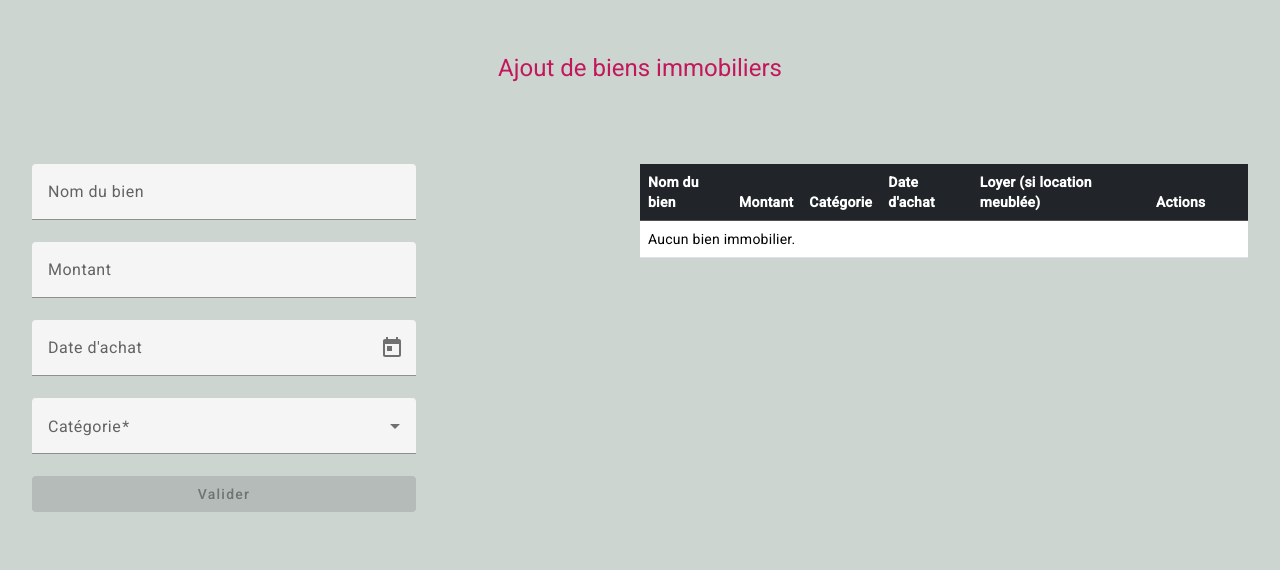
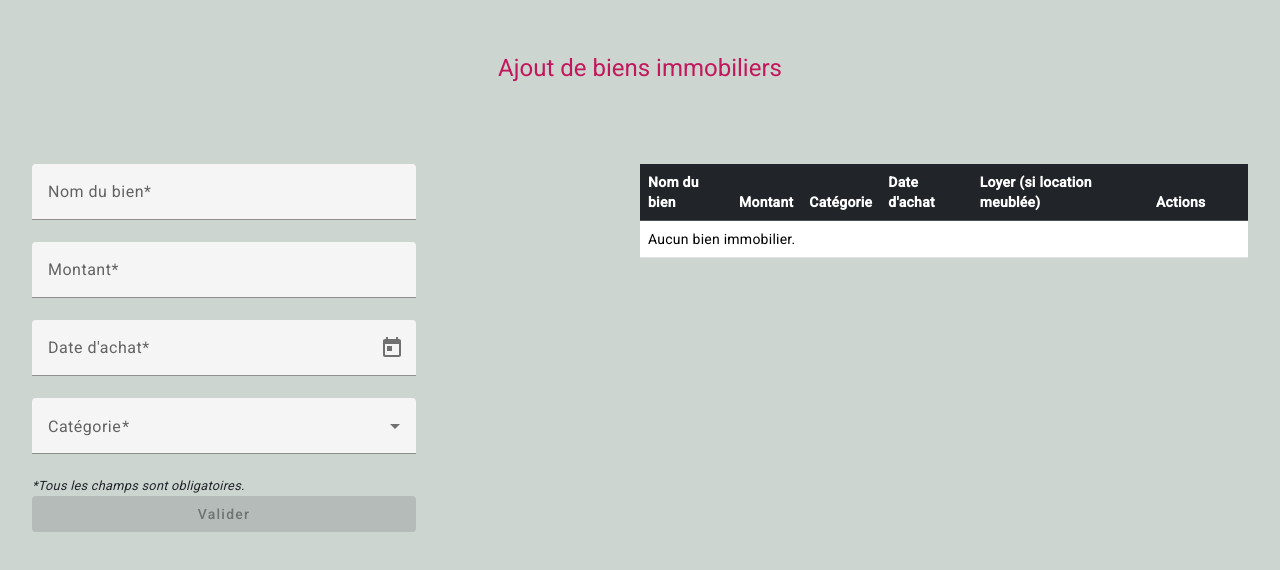
Before and after one commit to raven-panda/angular-test-ambroise, an Angular app: page / in a window 1280 px wide. Shown: the top 570 px of the page. Built offline with nearby package versions, Linux system fonts and the light colour scheme.

Commit message:
feat: Required fields hint
-- Forms --
- Added a mat-label in the forms which tells the user that all fields are required.

-- Other --
- Corrected typing at dialog.component.ts, line 15. Data was of type any, now it's of type FormDataInterface.

```diff
--- a/src/app/dialog/dialog.component.html
+++ b/src/app/dialog/dialog.component.html
@@ -2,7 +2,7 @@
     <h1>Modifier un bien</h1>
     <form (ngSubmit)="onSubmit(form)" #form="ngForm">
         <mat-form-field>
-            <input matInput placeholder="Nom du bien" id="nom" name="nom" ngModel [(ngModel)]="data.nom" >
+            <input matInput placeholder="Nom du bien*" id="nom" name="nom" ngModel [(ngModel)]="data.nom" >
             <mat-error *ngIf="form.controls['nom'] && form.controls['nom'].hasError('required') && (form.controls['nom'].dirty || form.controls['nom'].touched)">
                 Veuillez remplir ce champ.
             </mat-error>
@@ -14,7 +14,7 @@
             </mat-error>
         </mat-form-field>
         <mat-form-field>
-            <input matInput placeholder="Montant" name="montant" ngModel pattern="[0-9]+" [(ngModel)]="data.montant" required >
+            <input matInput placeholder="Montant*" name="montant" ngModel pattern="[0-9]+" [(ngModel)]="data.montant" required >
             <mat-error *ngIf="form.controls['montant'] && form.controls['montant'].hasError('required') && (form.controls['montant'].dirty || form.controls['montant'].touched)">
                 Veuillez remplir ce champ.
             </mat-error>
@@ -23,7 +23,7 @@
             </mat-error>
         </mat-form-field>
         <mat-form-field>
-            <input matInput [matDatepicker]="picker" placeholder="Date d'achat" name="dateAchat" ngModel [(ngModel)]="dateAchatFormatted" required >
+            <input matInput [matDatepicker]="picker" placeholder="Date d'achat*" name="dateAchat" ngModel [(ngModel)]="dateAchatFormatted" required >
             <mat-datepicker-toggle matSuffix [for]="picker"></mat-datepicker-toggle>
             <mat-datepicker #picker></mat-datepicker>
             <mat-error *ngIf="form.controls['dateAchat'] && form.controls['dateAchat'].hasError('required') && (form.controls['dateAchat'].dirty || form.controls['dateAchat'].touched)">
@@ -49,6 +49,7 @@
                 </mat-error>
             </mat-form-field>
         </div>
+        <mat-label class="required-hint">*Tous les champs sont obligatoires.</mat-label>
         <button mat-raised-button type="submit" [disabled]="!form.valid">Valider</button>
     </form>
 </mat-dialog-content>
--- a/src/app/dialog/dialog.component.ts
+++ b/src/app/dialog/dialog.component.ts
@@ -12,7 +12,7 @@ import { DataService, FormDataInterface } from '../data.service';
 export class DialogComponent {
   constructor(private dataService: DataService,
     public dialog: MatDialogRef<DialogComponent>,
-    @Inject(MAT_DIALOG_DATA) public data: any) {}
+    @Inject(MAT_DIALOG_DATA) public data: FormDataInterface) {}
 
   dateAchatFormatted: Date = new Date(this.data.dateAchat);
   oldData: FormDataInterface = Object.assign({}, this.data);
--- a/src/app/form/form.component.html
+++ b/src/app/form/form.component.html
@@ -1,7 +1,7 @@
 <div class="form-container">
     <form (ngSubmit)="onSubmit(form)" #form="ngForm">
       <mat-form-field>
-        <input matInput placeholder="Nom du bien" id="nom" name="nom" ngModel required >
+        <input matInput placeholder="Nom du bien*" id="nom" name="nom" ngModel required >
         <mat-error *ngIf="form.controls['nom'] && form.controls['nom'].hasError('required') && (form.controls['nom'].dirty || form.controls['nom'].touched)">
           Veuillez remplir ce champ.
         </mat-error>
@@ -12,7 +12,7 @@
 
 
       <mat-form-field>
-        <input matInput placeholder="Montant" name="montant" pattern="[0-9]+" ngModel required >
+        <input matInput placeholder="Montant*" name="montant" pattern="[0-9]+" ngModel required >
         <mat-error *ngIf="form.controls['montant'] && form.controls['montant'].hasError('required') && (form.controls['montant'].dirty || form.controls['montant'].touched)">
           Veuillez remplir ce champ.
         </mat-error>
@@ -21,7 +21,7 @@
         </mat-error>
       </mat-form-field>
       <mat-form-field>
-        <input matInput [matDatepicker]="picker" placeholder="Date d'achat" name="dateAchat" ngModel required >
+        <input matInput [matDatepicker]="picker" placeholder="Date d'achat*" name="dateAchat" ngModel required >
         <mat-datepicker-toggle matSuffix [for]="picker"></mat-datepicker-toggle>
         <mat-datepicker #picker></mat-datepicker>
         <mat-error *ngIf="form.controls['dateAchat'] && form.controls['dateAchat'].hasError('required') && (form.controls['dateAchat'].dirty || form.controls['dateAchat'].touched)">
@@ -47,6 +47,7 @@
           </mat-error>
         </mat-form-field>
       </div>
+      <mat-label class="required-hint">*Tous les champs sont obligatoires.</mat-label>
       <button mat-raised-button type="submit" [disabled]="!form.valid">Valider</button>
     </form>
   </div>
--- a/src/styles.scss
+++ b/src/styles.scss
@@ -4,4 +4,12 @@
 
 html, body { min-height: 100vh; }
 body { margin: 0; font-family: Roboto, "Helvetica Neue", sans-serif; background-color: #CDD5D1;}
-form { display: flex; flex-direction: column;}
+form {
+    display: flex;
+    flex-direction: column;
+
+    mat-label.required-hint {
+        font-style: italic;
+        font-size: 0.8rem;
+    }
+}
```
